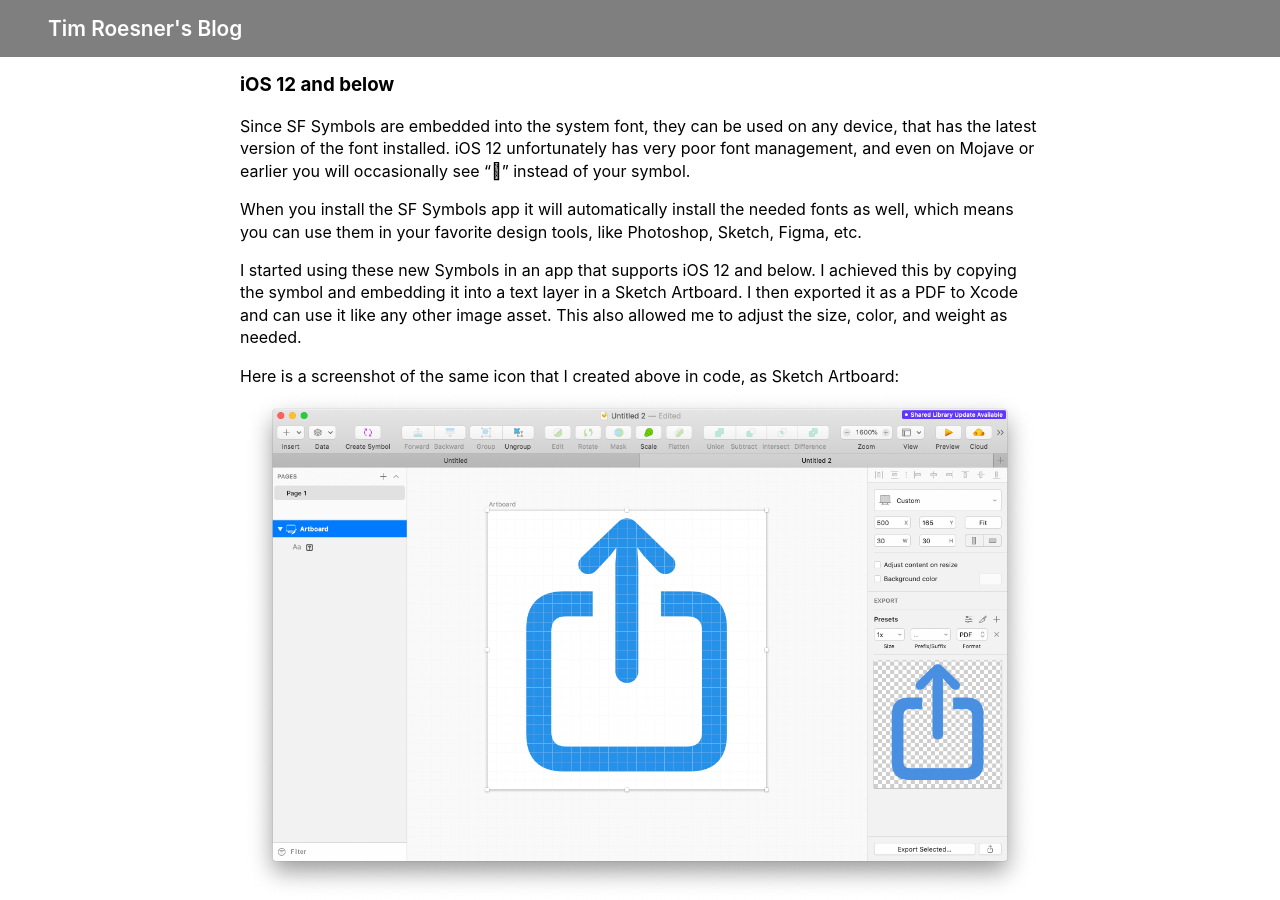
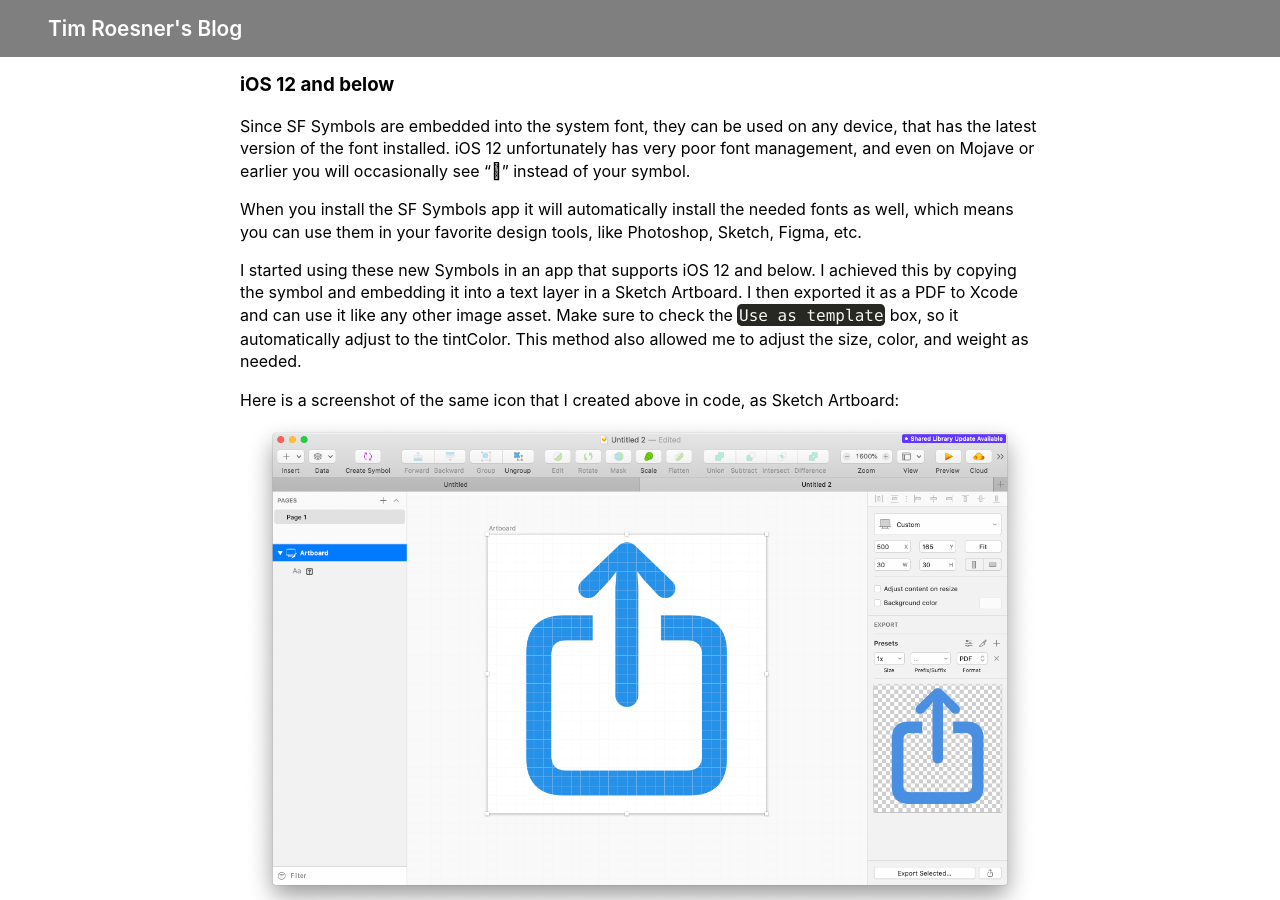
Before and after one commit to timroesner/Blog, a Jekyll site: the page built from _posts/2019-10-10-using-sf-symbols.md, in a window 1280 px wide and 900 px high, scrolled down 1414 px. Built offline with Jekyll 4.4.1, drawn with Linux system fonts in a browser that asks for light colours; nearby versions of some CDN libraries.

Commit message:
Update gem file

```diff
--- a/Gemfile
+++ b/Gemfile
@@ -8,7 +8,7 @@ source "https://rubygems.org"
 #
 # This will help ensure the proper Jekyll version is running.
 # Happy Jekylling!
-gem "jekyll", "~> 3.8.6"
+gem "jekyll"
 
 # This is the default theme for new Jekyll sites. You may change this to anything you like.
 #gem "minima", "~> 2.0"
--- a/_posts/2019-10-10-using-sf-symbols.md
+++ b/_posts/2019-10-10-using-sf-symbols.md
@@ -32,8 +32,8 @@ Since SF Symbols are embedded into the system font, they can be used on any devi
 
 When you install the SF Symbols app it will automatically install the needed fonts as well, which means you can use them in your favorite design tools, like Photoshop, Sketch, Figma, etc.
 
-I started using these new Symbols in an app that supports iOS 12 and below. I achieved this by copying the symbol and embedding it into a text layer in a Sketch Artboard. I then exported it as a PDF to Xcode and can use it like any other image asset.
-This also allowed me to adjust the size, color, and weight as needed.
+I started using these new Symbols in an app that supports iOS 12 and below. I achieved this by copying the symbol and embedding it into a text layer in a Sketch Artboard. I then exported it as a PDF to Xcode and can use it like any other image asset. Make sure to check the `Use as template` box, so it automatically adjust to the tintColor.
+This method also allowed me to adjust the size, color, and weight as needed.
 
 Here is a screenshot of the same icon that I created above in code, as Sketch Artboard:
 ![Sketch SF Symbols](./assets/images/SketchSFSymbols.png)
```
Also changed, not shown: Gemfile.lock.
